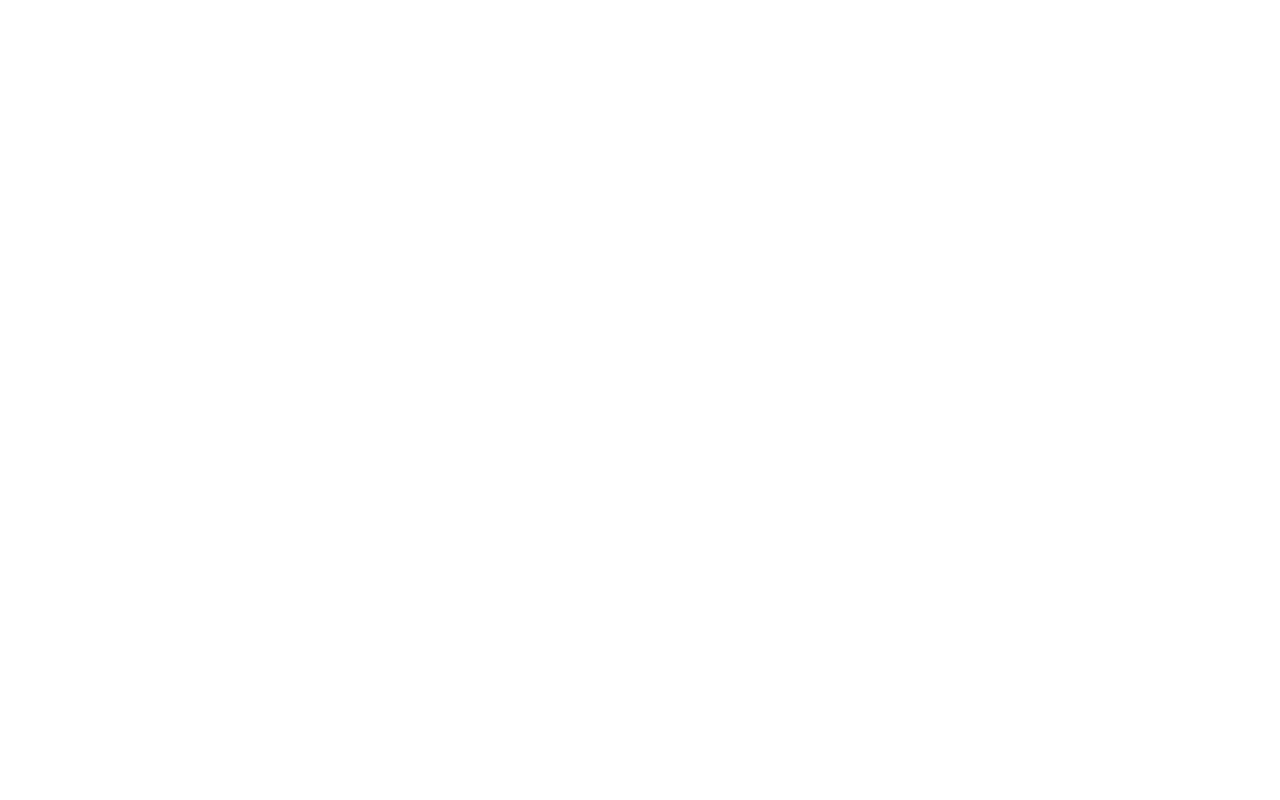
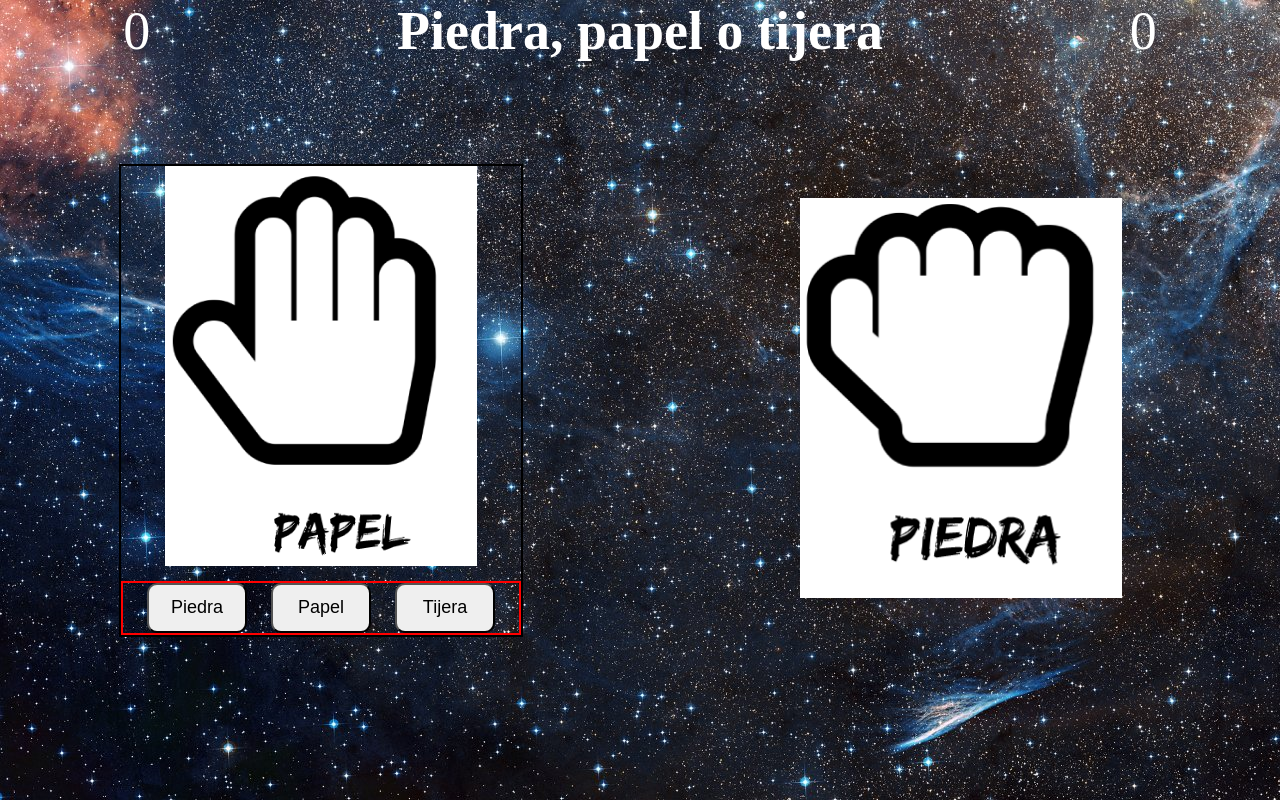
Before and after one commit to FranciscoCrestanello/piedra-papel-o-tijera-en-JavaScript, a plain HTML site: page index.html in a window 1280 px wide. Drawn offline with Linux system fonts and the light colour scheme.

Commit message:
imagenes agregadas, styles.css y app.js agregado con funcionalidad de cambio de piedra papel o tijera por segun el boton y al tiempo elije uno la maquina.

```diff
--- /dev/null
+++ b/app.js
@@ -0,0 +1,26 @@
+
+
+mostrarPiedra = () => {
+    document.getElementById("imgUsuario").src = "Imagenes/piedra.png";
+}
+mostrarPapel = () => {
+    document.getElementById("imgUsuario").src = "Imagenes/papel.png";
+}
+mostrarTijera = () => {
+    document.getElementById("imgUsuario").src = "Imagenes/tijera.png";
+}
+
+mostrarImgRandom = () => {
+    let imgagen = Math.floor(Math.random() * 3);
+    switch(imgagen){
+        case 0: document.getElementById("imgMaquina").src = "Imagenes/piedra.png";
+        break;
+        case 1: document.getElementById("imgMaquina").src = "Imagenes/papel.png";
+            break;
+        case 2: document.getElementById("imgMaquina").src = "Imagenes/tijera.png";
+            break;
+        default: alert("something has gone wrong.");
+            break;
+    }
+    return;
+}
--- a/index.html
+++ b/index.html
@@ -4,9 +4,34 @@
     <meta charset="UTF-8">
     <meta http-equiv="X-UA-Compatible" content="IE=edge">
     <meta name="viewport" content="width=device-width, initial-scale=1.0">
+    <link rel="stylesheet" href="styles.css">
     <title>Piedra, papel o tijera</title>
 </head>
 <body>
-
+    <div class="containerAll">
+        <header class="header">
+            <div class="header__div">
+                <p class="header__div-p">0</p>
+                <h1 class="header__div-h1">Piedra, papel o tijera</h1>
+                <p class="header__div-p">0</p>
+            </div>
+        </header>
+        <article class="article">
+            <section class="section">
+                <div class="section__divUsuario">
+                    <img src="Imagenes/papel.png" id="imgUsuario" alt="Piedra, papel o tijera" class="section__divUsuario-img">
+                    <div class="section__divUsuario-buttons">
+                        <button onclick="mostrarPiedra(), mostrarImgRandom()" class="section__divUsuario-button">Piedra</button>
+                        <button onclick="mostrarPapel(), mostrarImgRandom()" class="section__divUsuario-button">Papel</button>
+                        <button onclick="mostrarTijera(), mostrarImgRandom()" class="section__divUsuario-button">Tijera</button>
+                    </div>
+                </div>
+                <div class="section__divMaquina">
+                    <img src="Imagenes/piedra.png" id="imgMaquina" alt="Piedra, papel o tijera" class="section__divMaquina-img">
+                </div>
+            </section>
+        </article>
+        <script src="app.js"></script>
+    </div>
 </body>
 </html>
--- /dev/null
+++ b/styles.css
@@ -0,0 +1,57 @@
+* {
+    margin: 0px;
+    padding: 0px;
+    box-sizing: border-box;
+    font-size: 18px;
+}
+.containerAll{
+    background: url("Imagenes/fondoPagina.jpg");
+    height: 100vh;
+    width: 100vw;
+    object-fit: cover;
+    background-repeat: no-repeat;
+}
+.header__div {
+    display: flex;
+    justify-content: space-around;
+    height: 10vh;
+}
+.header__div-p,.header__div-h1 {
+    font-size: 3em;
+    color: #fff;
+}
+
+.section {
+    height: 80vh;
+    display: flex;
+    justify-content: space-around;
+    align-items: center;
+}
+.section__divUsuario {
+    border: 2px solid black;
+
+}
+.section__divUsuario-buttons {
+    margin-top: 10px;
+    border: 2px solid red;
+    display: flex;
+    justify-content: space-evenly;
+}
+.section__divUsuario-button {
+    width: 100px;
+    height: 50px;
+    border-radius: 10px;
+}
+.section__divUsuario-button:hover {
+    background-color: #000;
+    color: #fff;
+    border-bottom: 9px solid #3f7;
+    border-left: 7px solid #3f7;
+    border-radius: 10px;
+    transition: .2s;
+}
+.section__divUsuario-img,.section__divMaquina-img {
+    width: 400px;
+    height: 400px;
+    object-fit: contain;
+}
```
Also changed, not shown: Imagenes/fondoPagina.jpg (added), Imagenes/papel.png (added), Imagenes/piedra.png (added), Imagenes/tijera.png (added).
